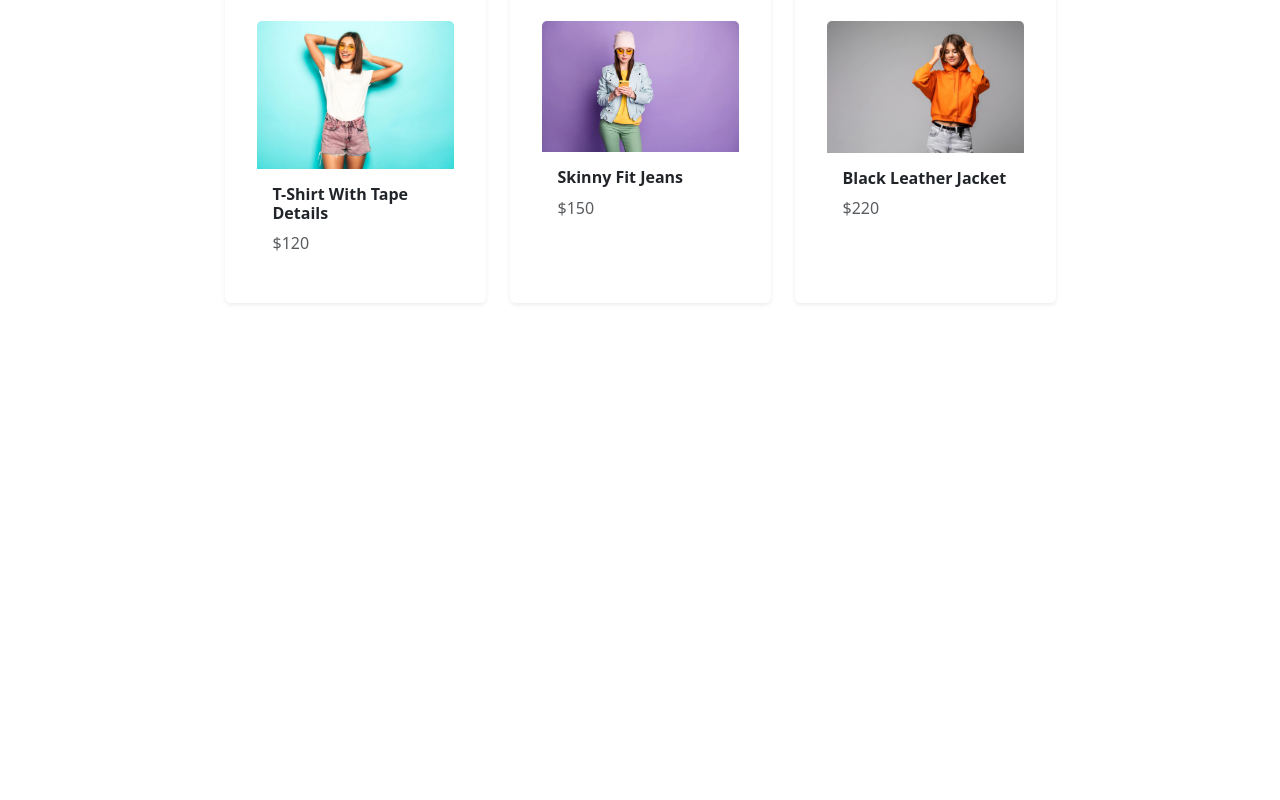
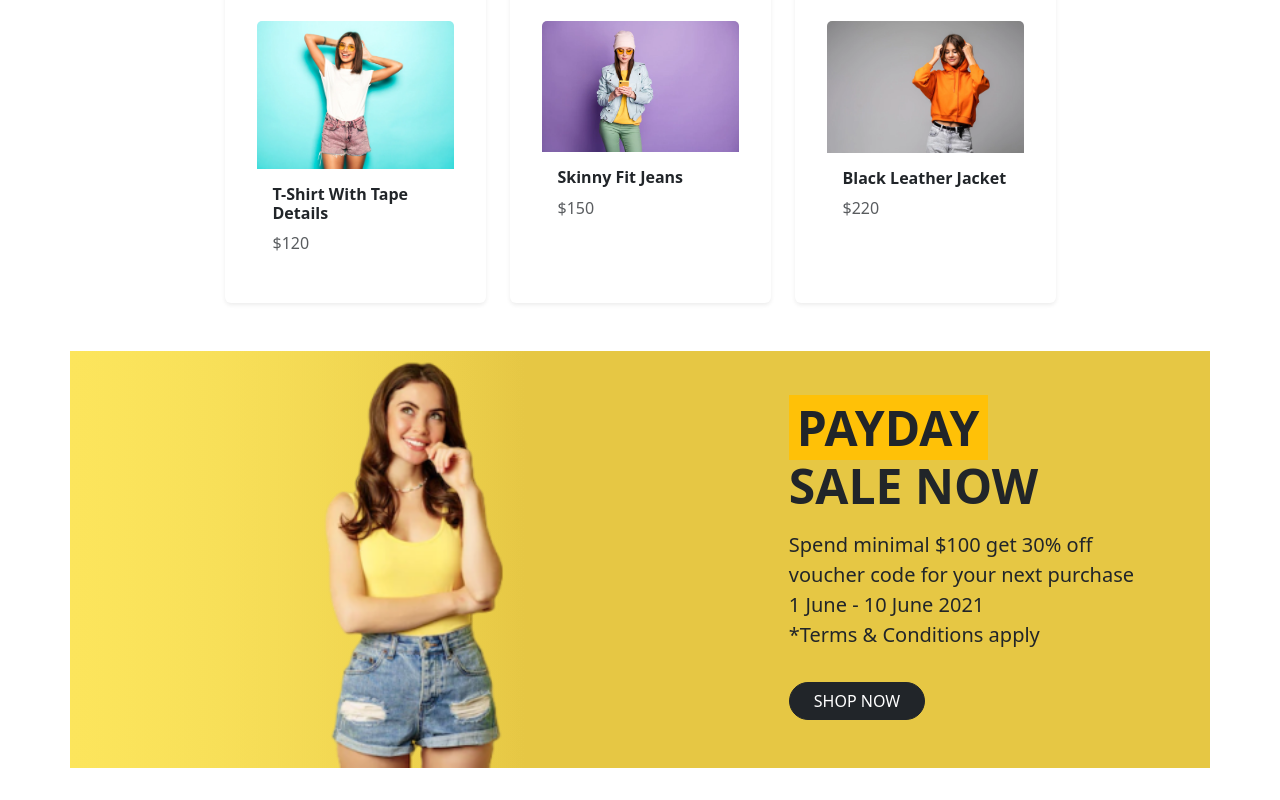
Before and after one commit to gabriellz1/Site-E-commerce, a Vue app: page / in a window 1280 px wide. Shown: the part 693-1493 px from the top of the page. Before the commit the page ends 1076 px from the top, so only its background shows below. Built offline with nearby package versions, Linux system fonts and the light colour scheme.

Commit message:
feat: criação HeroBannerPromo.vue

```diff
--- /dev/null
+++ b/Front-end/src/components/HeroBannerPromo.vue
@@ -0,0 +1,73 @@
+<template>
+  <section class="py-5 position-relative overflow-hidden" style="background: linear-gradient(to left, #E6C744 60%, #f3da58 100%);">
+    <div class="container d-flex flex-column flex-lg-row-reverse align-items-center gap-5 position-relative" style="z-index: 1;">
+      <div class="text-center text-lg-start adjust-text-position">
+        <h1 class="fw-bold display-5">
+          <span class="bg-warning px-2">PAYDAY</span><span class="d-block">SALE NOW </span>
+        </h1>
+        <p class="lead mt-3">
+          Spend minimal $100 get 30% off<br />
+          voucher code for your next purchase<br />
+          <strong>1 June - 10 June 2021</strong><br />
+          *Terms & Conditions apply
+        </p>
+
+        <button class="btn btn-dark rounded-pill px-4 mt-3">SHOP NOW</button>
+      </div>
+    </div>
+
+    <!-- Imagem da modelo fora do fluxo normal, com z-index menor -->
+    <img
+      :src="modelo_promocao"
+      alt="Payday model"
+      class="position-absolute start-0 bottom-0 img-fluid hero-image"
+    />
+  </section>
+</template>
+
+<script>
+import modelo_promocao from '../assets/imagens/modelo_promoção.png';
+export default {
+  name: 'HeroBannerPromo',
+  data() {
+    return {
+      modelo_promocao
+    }
+  }
+}
+</script>
+
+<style scoped>
+.hero-image {
+  height: 450px;
+  object-fit: contain;
+  z-index: 0;
+  pointer-events: none;
+}
+
+@media (max-width: 768px) {
+  .hero-image {
+    height: 400px;
+    right: 50%;
+    transform: translateX(0%);
+    bottom: -20px;
+  }
+}
+
+.adjust-text-position {
+  padding-right: 4rem; /* ou 3rem, ajuste conforme o necessário */
+}
+
+section::before {
+  content: "";
+  position: absolute;
+  left: 0;
+  top: 0;
+  height: 100%;
+  width: 40%;
+  background: linear-gradient(to right, #fce55c 0%, transparent 100%);
+  z-index: 0;
+  pointer-events: none;
+}
+
+</style>
--- a/Front-end/src/views/Home.vue
+++ b/Front-end/src/views/Home.vue
@@ -3,6 +3,7 @@
     <HeroBanner />
     <BrandStrip />
     <NewArrivals />
+    <HeroBannerPromo />
   </div>
 </template>
 
@@ -10,4 +11,5 @@
 import HeroBanner from '../components/HeroBanner.vue'
 import BrandStrip from '../components/BrandStrip.vue'
 import NewArrivals from '../components/NewArrivals.vue'
+import HeroBannerPromo from '../components/HeroBannerPromo.vue'
 </script>
```
Also changed, not shown: Front-end/src/assets/imagens/modelo_promoção.png.
